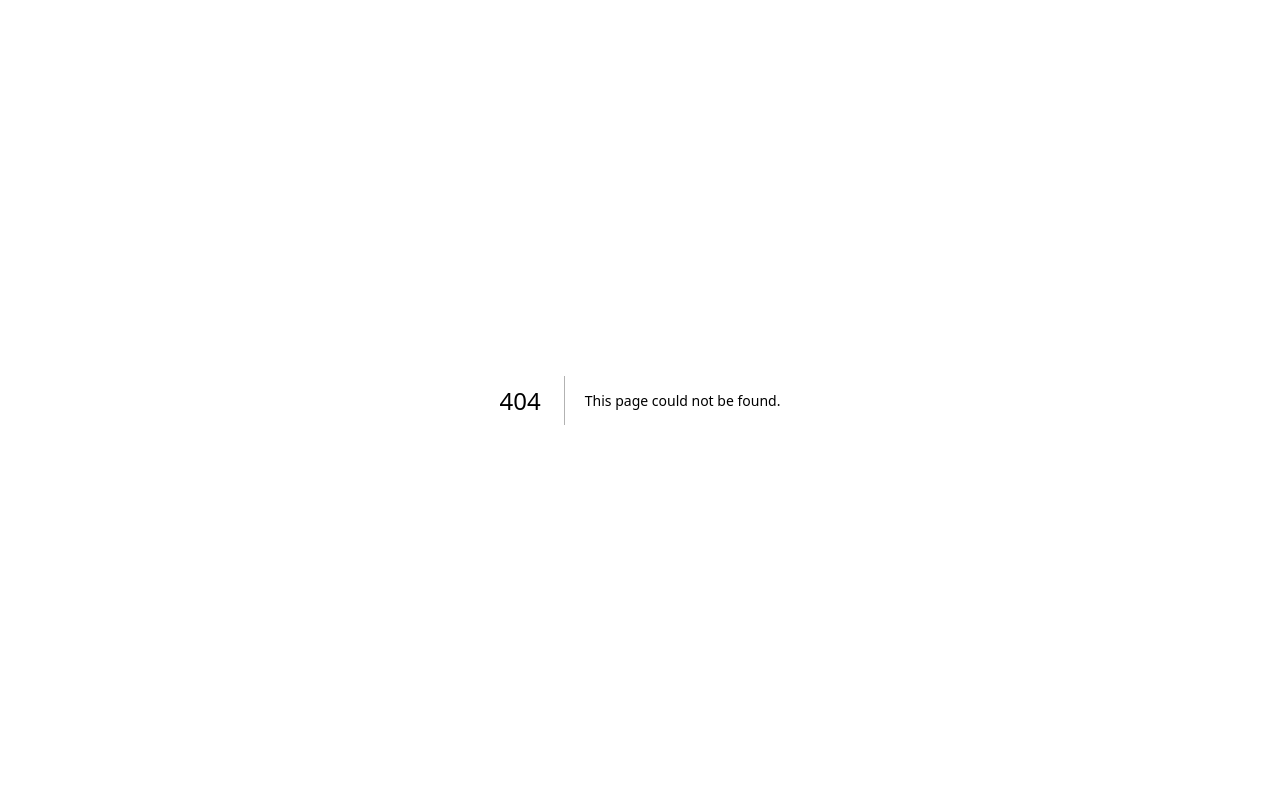
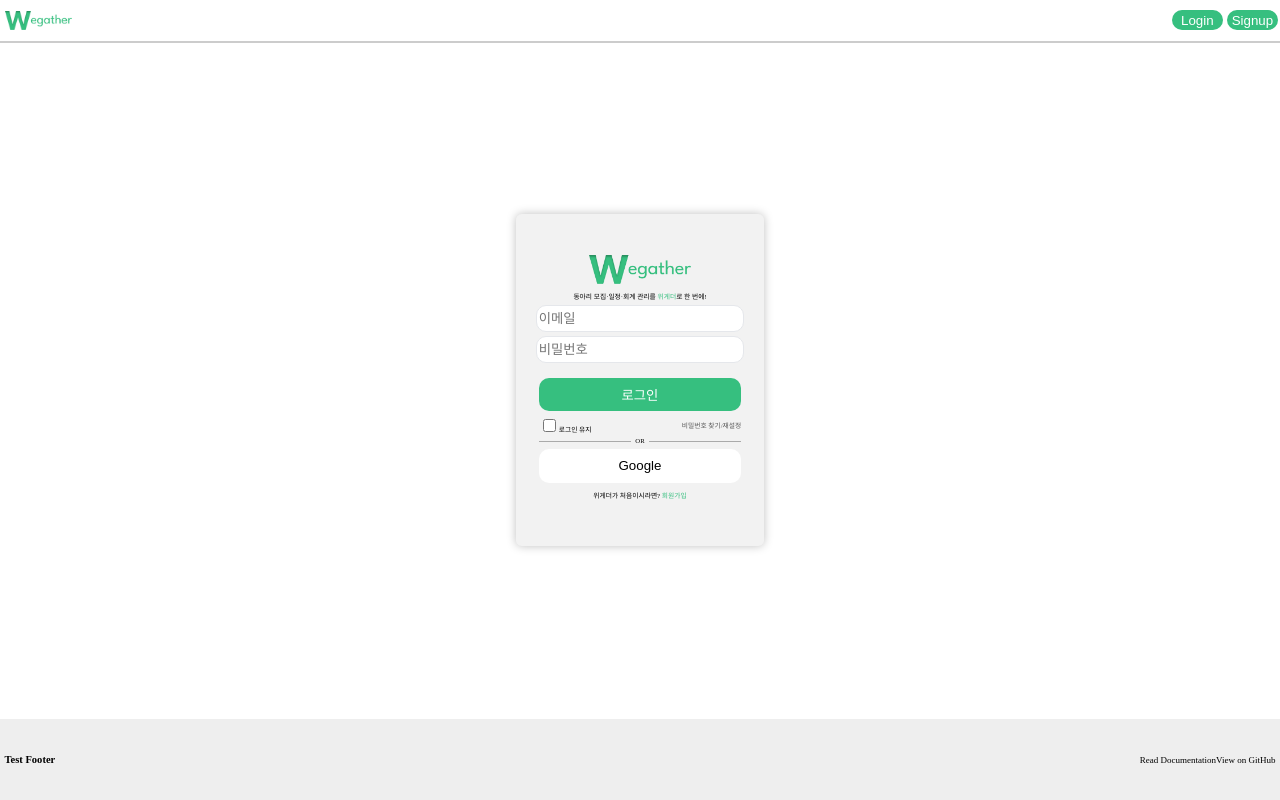
Before and after one commit to We-Gather/wegather-client, a Next.js app: page /login in a window 1280 px wide. Before the commit this address had no page. Built offline with nearby package versions, Linux system fonts and the light colour scheme.

Commit message:
feat: 로그인 페이지 구현

```diff
--- /dev/null
+++ b/src/pages/login/index.tsx
@@ -0,0 +1,157 @@
+import * as React from "react";
+import { useState } from 'react';
+// import axios from 'axios';
+import Image from 'next/image'
+import Link from 'next/link';
+import styled from 'styled-components';
+import HorizonLine from '@/components/HorizonLine';
+import LoginButton from '@/components/button/LoginButton';
+import SocialLoginButton from '@/components/button/SocialLoginButton';
+import HeaderFooterLayout from "@/components/layout/HeaderFooterLayout";
+
+const LoginContainerDiv = styled.div`
+  width: 27.5rem;
+  height: 36.875rem;
+	border-radius: 0.625rem;
+	box-shadow: 0px 0px 10px rgba(0, 0, 0, 0.25);
+	background-color: #F2F2F2;;
+	justify-content: center;
+  align-items: center;
+  place-content: center;
+	display: flex;
+  flex-direction: column;
+`;
+
+const WegatherTextSpan = styled.span`
+  color: #36BF7F;
+`;
+
+const StyledP = styled.p`
+  margin-bottom: 0.5rem;
+  font-size: 0.75rem;
+`;
+
+const StyledForm = styled.form`
+  justify-content: center;
+  align-items: center;
+  place-content: center;
+  display: flex;
+  flex-direction: column;
+`;
+
+const RowWrapper= styled.div`
+  width: 22.5rem;
+  display: flex;
+  margin: 0.5rem;
+  font-size: 0.75rem;
+  flex-direction: row;
+  justify-content: space-between;
+	align-items: center;
+`;
+
+const ErrorMessage = styled.span`
+  color: red;
+  width: 22.5rem;
+  margin-bottom: 0.5rem;
+  text-align: left;;
+  font-size: 0.6rem;
+`;
+
+const LoginInput = styled.input`
+  display: flex;
+  width: 22.5rem;
+  height: 2.5rem;
+  align-items: center;
+  flex-shrink: 0;
+
+  border: 1px solid #e5e7eb;
+  border-radius: 10px;
+  margin-bottom: 0.5rem;
+  transition: background-color 0.2s ease-in-out;
+  &:focus {
+  background-color: #ffffff;
+  }
+
+`;
+
+const ImageWrapper = styled.div`
+  width: 11.25rem;
+  height: 3.17456rem;
+  position: relative;
+`;
+
+export type loginInfoType = {
+  email: string;
+  password: string;
+};
+
+export default function Login() : JSX.Element {
+  const [loginInfo, setLoginInfo] = useState<loginInfoType>({
+    email: "",
+    password: "",
+  });
+  const [errorMessage, setErrorMessage] = useState('');
+
+  const handleSubmit = async (event : React.FormEvent<HTMLFormElement>) => {
+    event.preventDefault();
+    setErrorMessage('이메일, 비밀번호를 확인해주세요');
+
+    // try {
+    //   const response = await axios.post<LoginResponse>('/api/login', { email, password });
+    //   const token = response.data.token;
+    // } catch (error) {
+    //   console.error(error);
+    //   setErrorMessage('로그인에 실패했습니다.');
+    // }
+  };
+
+  return (
+    <LoginContainerDiv>
+      <StyledForm onSubmit={handleSubmit}>
+        <ImageWrapper>
+          <Image src="/wegather_logo.png"
+            fill alt="logo"
+          />
+        </ImageWrapper>
+        <StyledP>동아리 모집·일정·회계 관리를 <Link href="/" style={{textDecoration: 'none'}}><WegatherTextSpan>위게더</WegatherTextSpan></Link>로 한 번에!</StyledP>
+        <LoginInput type="text"
+          value={loginInfo.email} placeholder="이메일"
+          onChange={(e:any) => setLoginInfo({
+            ...loginInfo,
+            email: e.target.value,
+          })}
+          required />
+        <LoginInput type="password"
+          value={loginInfo.password}
+          placeholder="비밀번호"
+          onChange={(e:any) => setLoginInfo({
+            ...loginInfo,
+            password: e.target.value,
+          })}
+          required
+        />
+        {errorMessage && <ErrorMessage>{errorMessage}</ErrorMessage>}
+        {!errorMessage && <ErrorMessage>&nbsp;</ErrorMessage>}
+        <LoginButton text="로그인" type="submit" />
+        <RowWrapper>
+          <label>
+            <input type="checkbox"/>
+            로그인 유지
+          </label>
+          <Link href="findpage" style={{textDecoration: 'none', color: '#585858'}}>
+            비밀번호 찾기/재설정
+          </Link>
+        </RowWrapper>
+        <HorizonLine text="OR"/>
+        <SocialLoginButton text="Google" type="submit"/>
+        <StyledP>
+          위게더가 처음이시라면? <Link href="/signup" style={{textDecoration: 'none'}}><WegatherTextSpan>회원가입</WegatherTextSpan> </Link>
+        </StyledP>
+      </StyledForm>
+    </LoginContainerDiv>
+  );
+};
+Login.getLayout = function getLayout(page: React.ReactElement)
+{
+  return <HeaderFooterLayout>{page}</HeaderFooterLayout>;
+};
```
